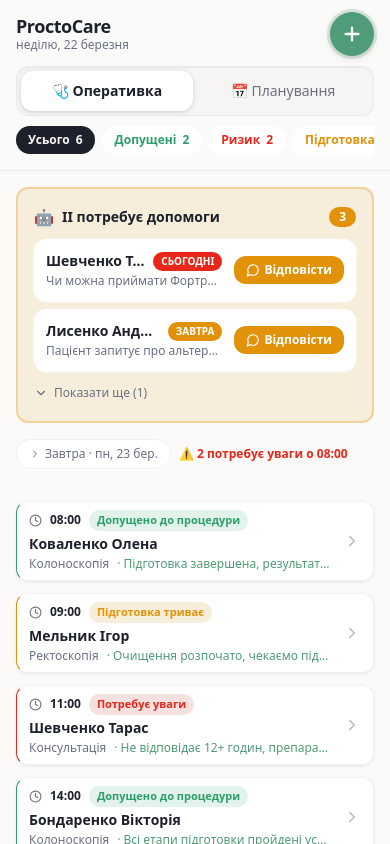
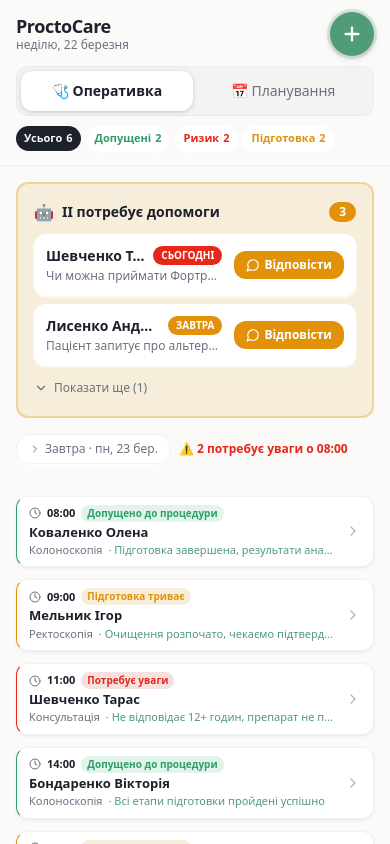
Before and after one commit to biztriumph-maker/proctocare-ua-dash, a React (Vite) app: page / in a window 390 px wide. Shown: the top 844 px of the page. Built offline with nearby package versions, Linux system fonts and the light colour scheme; the HTML template or start-up script is replaced by a standard one.

Commit message:
Refined mobile layout
Co-authored-by: biztriumph-maker <263325572+biztriumph-maker@users.noreply.github.com>

```diff
--- a/src/components/PatientCard.tsx
+++ b/src/components/PatientCard.tsx
@@ -41,26 +41,26 @@ export function PatientCard({ patient, index, onClick, isNew }: PatientCardProps
       )}
       style={{ animationDelay: isNew ? "0ms" : `${index * 60}ms` }}
     >
-      <div className="flex items-center justify-between gap-3">
-        <div className="min-w-0 flex-1 space-y-1">
-          <div className="flex items-center gap-2">
-            <Clock size={13} className="text-muted-foreground shrink-0" />
-            <span className="text-xs font-semibold text-foreground tabular-nums">
+      <div className="flex items-center justify-between gap-2">
+        <div className="min-w-0 flex-1 space-y-0.5 sm:space-y-1">
+          <div className="flex items-center gap-1.5">
+            <Clock size={12} className="text-muted-foreground shrink-0" />
+            <span className="text-[11px] font-semibold text-foreground tabular-nums">
               {patient.time}
             </span>
-            <span className={cn("text-[11px] font-bold px-2 py-0.5 rounded-full", config.bg, `text-status-${patient.status}`)}>
+            <span className={cn("text-[10px] sm:text-[11px] font-bold px-1.5 py-px rounded-full", config.bg, `text-status-${patient.status}`)}>
               {config.label}
             </span>
           </div>
-          <h4 className="text-sm font-semibold text-foreground truncate leading-tight">
+          <h4 className="text-[13px] sm:text-sm font-semibold text-foreground truncate leading-tight">
             {patient.name}
           </h4>
-          <div className="flex items-baseline gap-2">
-            <span className="text-xs text-muted-foreground">{patient.procedure}</span>
-            <span className="text-xs text-primary font-medium truncate">· {patient.aiSummary}</span>
+          <div className="flex items-baseline gap-1.5">
+            <span className="text-[11px] text-muted-foreground">{patient.procedure}</span>
+            <span className="text-[11px] text-primary font-medium truncate">· {patient.aiSummary}</span>
           </div>
         </div>
-        <ChevronRight size={18} className="text-muted-foreground/50 shrink-0" />
+        <ChevronRight size={16} className="text-muted-foreground/50 shrink-0" />
       </div>
     </button>
   );
--- a/src/components/StatusFilterBar.tsx
+++ b/src/components/StatusFilterBar.tsx
@@ -25,13 +25,13 @@ export function StatusFilterBar({ activeFilter, onFilterChange, counts }: Status
   ];
 
   return (
-    <div className="flex gap-2 overflow-x-auto pb-1 scrollbar-none">
+    <div className="flex gap-1.5 pb-0.5">
       {badges.map((badge) => (
         <button
           key={badge.type}
           onClick={() => onFilterChange(badge.type === activeFilter ? "all" : badge.type)}
           className={cn(
-            "flex items-center gap-1.5 px-3 py-1.5 rounded-full text-xs font-semibold whitespace-nowrap transition-all duration-200",
+            "flex items-center gap-1 px-2 py-1 rounded-full text-[11px] font-semibold whitespace-nowrap transition-all duration-200",
             "active:scale-[0.96]",
             activeFilter === badge.type
               ? badge.activeColorClass
--- a/src/components/ViewToggle.tsx
+++ b/src/components/ViewToggle.tsx
@@ -7,7 +7,7 @@ interface ViewToggleProps {
 
 export function ViewToggle({ activeView, onViewChange }: ViewToggleProps) {
   return (
-    <div className="flex rounded-xl bg-surface-sunken p-1 gap-1 border border-border/60 shadow-[inset_0_1px_2px_rgba(0,0,0,0.06)]">
+    <div className="flex rounded-xl bg-muted p-1 gap-1 border border-border/50">
       <button
         onClick={() => onViewChange("operational")}
         className={cn(
```
